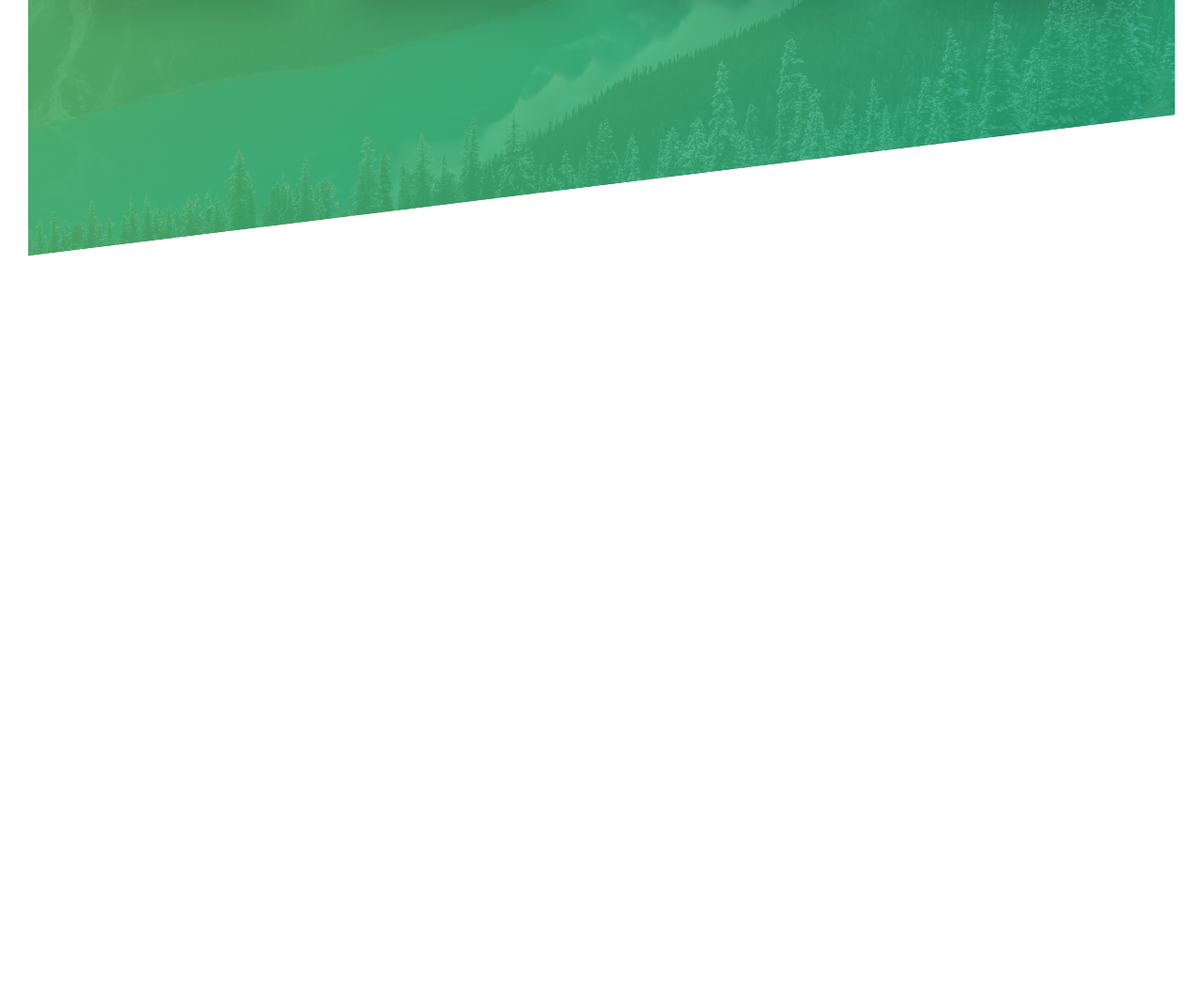
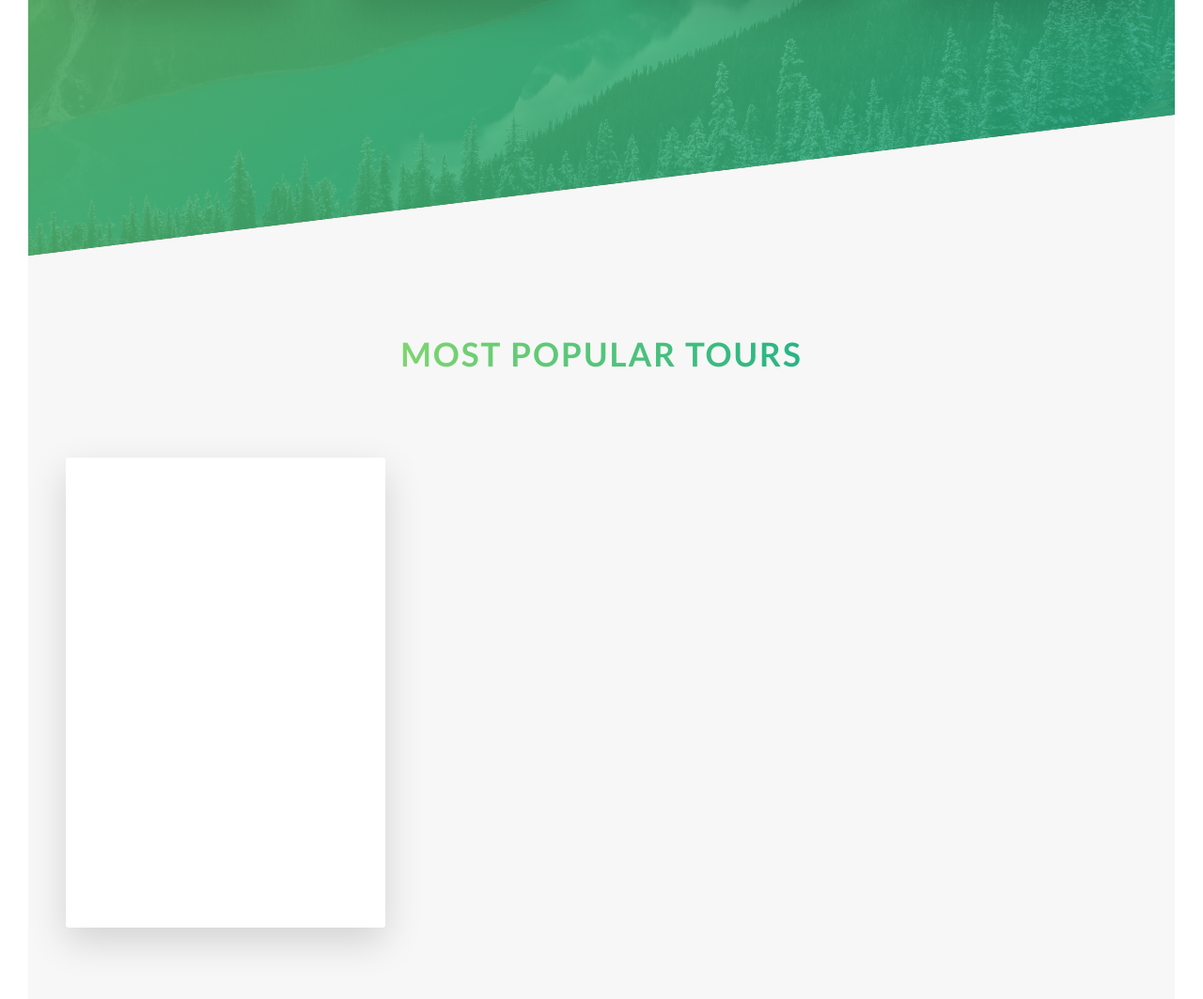
Before and after one commit to mhazak/starter, a website: page index.html in a window 1280 px wide. Shown: the part 1983-3046 px from the top of the page at 94% size. Before the commit the page ends 2255 px from the top, so only its background shows below. Drawn offline with Linux system fonts and the light colour scheme.

Commit message:
card component

```diff
--- a/index.html
+++ b/index.html
@@ -56,6 +56,7 @@
 			</section>
 
 			<section class="section-features">
+
 				<div class="row">
 
 					<div class="col-1-of-4">
@@ -93,6 +94,29 @@
 				</div>
 			</section>
 
+			<section class="section-tours">
+
+				<div class="u-center-text u-margin-bottom-big">
+					<h2 class="heading-secondary">Most popular tours</h2>
+				</div>
+
+				<div class="row">
+					<div class="col-1-of-3">
+						<div class="card">
+							<div class="card__side card__side--front">
+								FRONT
+							</div>
+							<div class="card__side card__side--back card__side--back-1">
+								BACK
+							</div>
+						</div>
+					</div>
+					<div class="col-1-of-3"></div>
+					<div class="col-1-of-3"></div>
+				</div>
+
+			</section>
+
 		</main>
 	</body>
 </html>
--- a/sass/abstracts/_variables.scss
+++ b/sass/abstracts/_variables.scss
@@ -6,6 +6,12 @@ $color-grey-light-1: #f7f7f7;
 $color-white: #fff;
 $color-black: #000;
 
+$color-secondary-light: #ffb900;
+$color-secondary-dark: #ff7730;
+
+$color-tertriary-light: #2998ff;
+$color-tertriary-dark: #5643fa;
+
 $default-font-size: 1.6rem;
 
 $grid-width: 114rem;
--- /dev/null
+++ b/sass/components/_card.scss
@@ -0,0 +1,15 @@
+.card {
+    height: 50rem;  perspective: 1500rem; -moz-perspective: 1500rem; position: relative; height: 50rem;
+    &__side {
+        transition: all .8s ease; color: white; font-size: 2rem; height: 50rem; position:absolute; top: 0; left: 0; width: 100%; backface-visibility: hidden; border-radius: 3px; box-shadow: 0 1.5rem 4rem rgba($color-black, .15);
+
+        &--front { background-color: $color-white; }
+        &--back {
+            transform: rotateY(180deg);
+
+            &-1 { background-image: linear-gradient(to right bottom, $color-secondary-light, $color-secondary-dark); }
+        }
+    }
+    &:hover &__side--front { transform: rotateY(180deg); }
+    &:hover &__side--back { transform: rotateY(0); }
+}
--- a/sass/main.scss
+++ b/sass/main.scss
@@ -10,6 +10,7 @@
 @import "components/button";
 @import "components/composition";
 @import "components/feature-box";
+@import "components/card";
 
 @import "pages/home";
 
--- a/sass/pages/_home.scss
+++ b/sass/pages/_home.scss
@@ -3,3 +3,4 @@
     background-image: linear-gradient(to right bottom, rgba($color-primary-light, 0.8), rgba($color-primary-dark, 0.8)), url('../img/nat-4.jpg'); background-size: cover; padding: 20rem 0; transform: skewY(-7deg); margin-top: -10rem;
     & > * { transform: skewY(7deg); }
 }
+.section-tours { background-color: $color-grey-light-1; padding: 25rem 0 50rem 0; margin-top: -10rem; }
```
Also changed, not shown: css/style.css.
